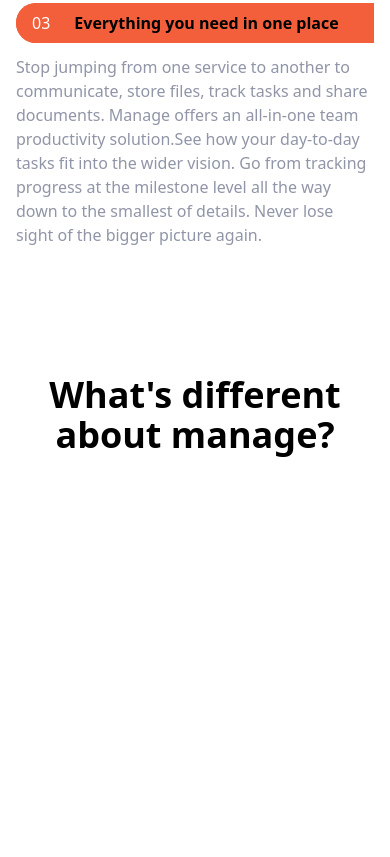
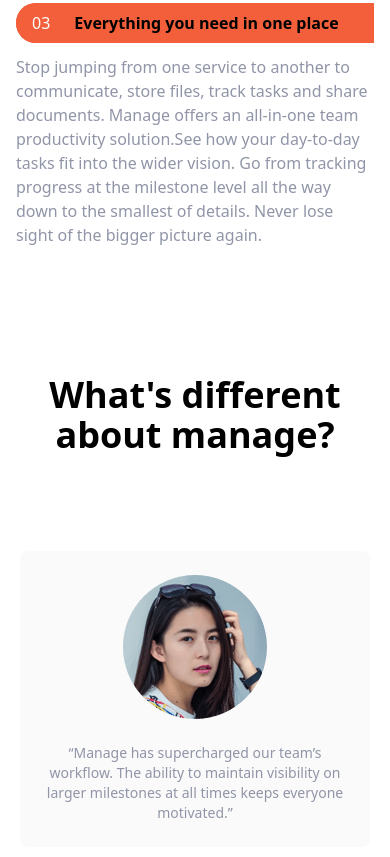
Before and after one commit to iLynette/tailwindCSS, a website: page index.html in a window 390 px wide. Shown: the part 1567-2424 px from the top of the page. Before the commit the page ends 2118 px from the top, so only its background shows below. Drawn offline with Linux system fonts and the light colour scheme.

Commit message:
show 3 testimonials and display one on mobile

```diff
--- a/index.html
+++ b/index.html
@@ -143,7 +143,37 @@
             <h2 class="text-4xl font-bold text-center">
                 What's different about manage?
             </h2>
+
             <div class="flex flex-col mt-24 md:flex-row md:space-x-6">
+
+                <div class="flex flex-col items-center p-6 space-y-6 rounded-lg bg-veryLightGray md:w-1/3">
+                    <img src="/img/avatar-anisha.png" alt="anish">
+                    <p class="text-sm text-darkGrayishBlue">
+                        “Manage has supercharged our team’s workflow. The ability to
+                        maintain visibility on larger milestones at all times keeps
+                        everyone motivated.”
+                    </p>
+                </div>
+
+                <div class="hidden flex-col items-center p-6 space-y-6 rounded-lg bg-veryLightGray md:flex md:w-1/3">
+                    <img src="/img/avatar-anisha.png" alt="anish">
+                    <p class="text-sm text-darkGrayishBlue">
+                        “Manage has supercharged our team’s workflow. The ability to
+                        maintain visibility on larger milestones at all times keeps
+                        everyone motivated.”
+                    </p>
+                </div>
+
+                <div class="hidden flex-col items-center p-6 space-y-6 rounded-lg bg-veryLightGray md:w-1/3 md:flex">
+                    <img src="/img/avatar-anisha.png" alt="anish">
+                    <p class="text-sm text-darkGrayishBlue">
+                        “Manage has supercharged our team’s workflow. The ability to
+                        maintain visibility on larger milestones at all times keeps
+                        everyone motivated.”
+                    </p>
+                </div>
+            </div>
+            <div class="my-16">
 
             </div>
         </div>
```
Also changed, not shown: css/main.css.
